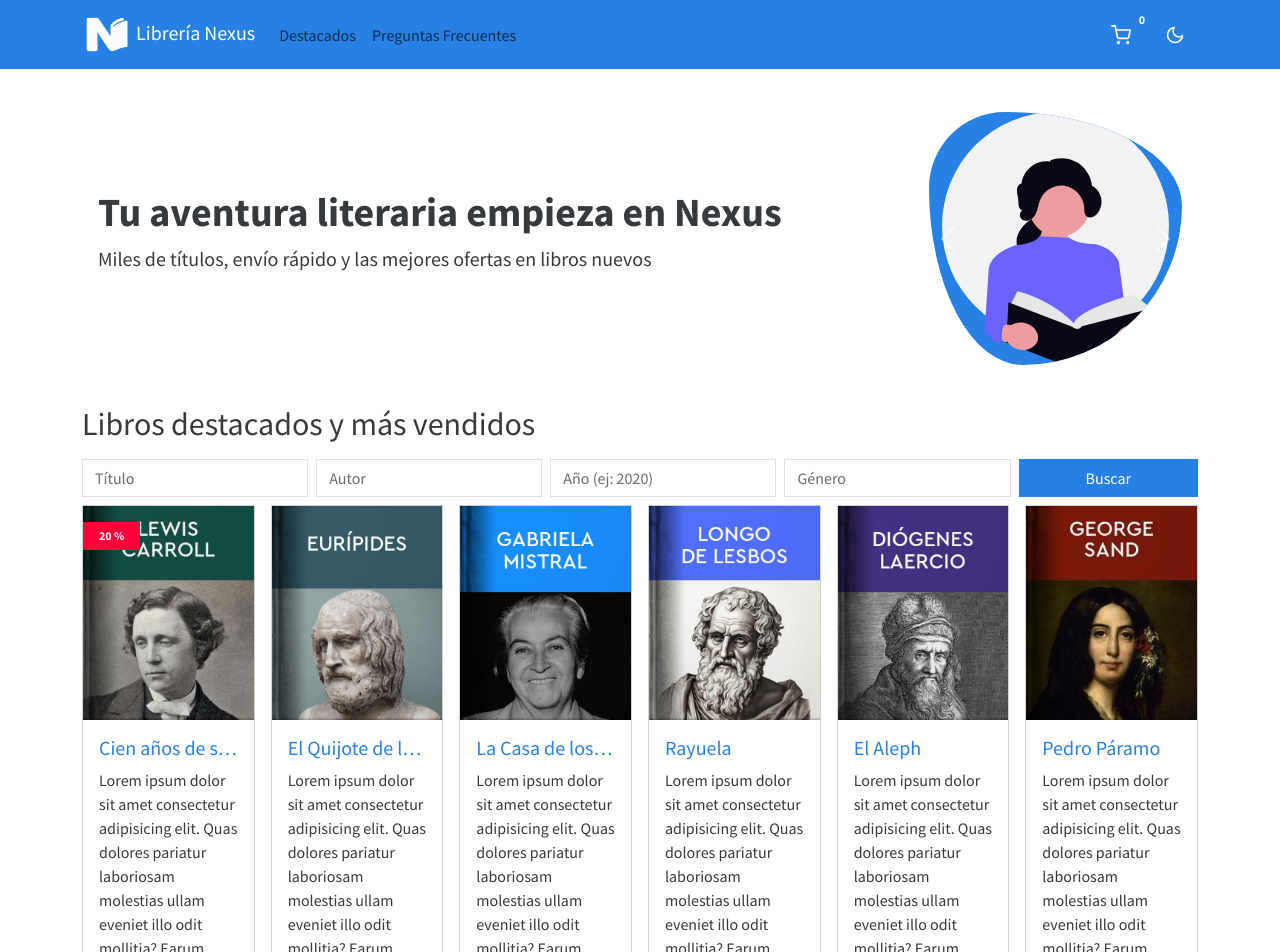
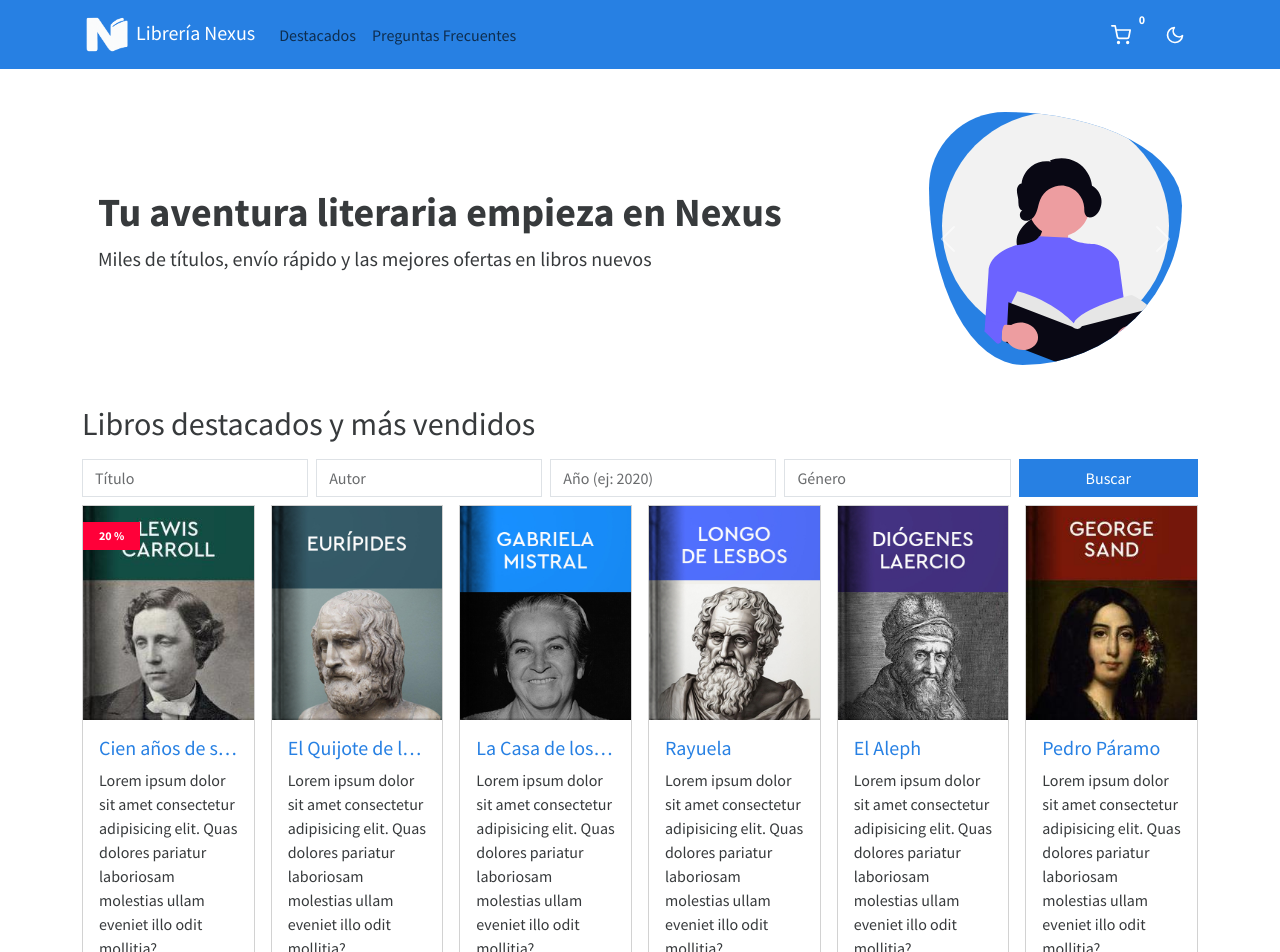
Before and after one commit to GuerreroWelinton/practice-angular-nexus-bookstore, an Angular app: page / in a window 1280 px wide. Shown: the top 952 px of the page. Built offline with nearby package versions, Linux system fonts and the light colour scheme.

Commit message:
feat: add TODOs for implementing book discounts, author, description, empty cart illustration, total price, and theme persistence

```diff
--- a/src/app/app.html
+++ b/src/app/app.html
@@ -14,6 +14,8 @@
   <div class="container py-5 d-flex flex-column gap-4">
     <nexus-hero> </nexus-hero>
 
+    <!-- TODO: Add books with discounts in slider, show 2 cards to slide -->
+
     <nexus-book-grid>
       <ng-container title> Libros destacados y más vendidos </ng-container>
 
--- a/src/app/components/book-card/book-card.html
+++ b/src/app/components/book-card/book-card.html
@@ -1,5 +1,6 @@
 <div class="card h-100">
   <div class="position-relative image-container" (click)="viewDetails.emit(book())">
+    <!-- TODO: In mobile change size to image -->
     <img
       class="card-img-top image-blur"
       [src]="baseImagePath + book().id + '.jpg'"
@@ -23,14 +24,13 @@
         {{ book().title }}
       </h5>
 
-      <!-- TODO: Add author -->
+      <!-- TODO: 1. Add author -->
 
       <p class="card-text mb-0">
         <!-- {{ book().description }} -->
-        <!-- TODO: Implement description  -->
+        <!-- TODO: 2. Implement description  -->
         Lorem ipsum dolor sit amet consectetur adipisicing elit. Quas dolores pariatur laboriosam
-        molestias ullam eveniet illo odit mollitia? Earum repellendus, dicta maiores numquam nulla
-        quos voluptate ipsum dignissimos explicabo odit!
+        molestias ullam eveniet illo odit mollitia?
       </p>
 
       <p class="card-text mb-0">
--- a/src/app/components/cart/cart.html
+++ b/src/app/components/cart/cart.html
@@ -12,7 +12,7 @@
       </li>
     } @empty {
       <li class="list-group-item d-flex justify-content-between align-items-center">
-        <!-- TODO: Add empty cart illustration -->
+        <!-- TODO: 3. Add empty cart illustration -->
         Tu carrito está vacío.
       </li>
     }
--- a/src/app/components/modal/modal.html
+++ b/src/app/components/modal/modal.html
@@ -36,8 +36,7 @@
         <p class="card-text mb-0">
           <!-- {{ book().description }} -->
           Lorem ipsum dolor sit amet consectetur adipisicing elit. Quas dolores pariatur laboriosam
-          molestias ullam eveniet illo odit mollitia? Earum repellendus, dicta maiores numquam nulla
-          quos voluptate ipsum dignissimos explicabo odit!
+          molestias ullam eveniet illo odit mollitia?
         </p>
       </div>
       <div class="modal-footer">
--- a/src/app/services/books-api-mock.ts
+++ b/src/app/services/books-api-mock.ts
@@ -7,6 +7,8 @@ import { BOOKS } from '../constants/books-mock';
 export class BooksApiMock {
   protected readonly books = signal(BOOKS);
 
+  // TODO: 8. Implement book filter logic here and save filters in localStorage
+
   getBooks() {
     return this.books.asReadonly();
   }
--- a/src/app/services/shopping-cart.ts
+++ b/src/app/services/shopping-cart.ts
@@ -8,8 +8,9 @@ import { ShoppingCartItem } from '../interfaces/shopping-cart-interface';
 })
 export class ShoppingCart {
   protected readonly cartItems = signal<ShoppingCartItem[]>([]);
-  // TODO: Add total price signal here
-  // TODO: Implement total price in cart component
+  // TODO: 4. Add total price signal here
+  // TODO: 5. Implement total price in cart component
+  // TODO: 6. Save cart in localStorage with effect to cartItems
   readonly totalCartItems = computed(() =>
     this.cartItems().reduce((total, item) => total + item.quantity, 0),
   );
--- a/src/app/services/theme-manager.ts
+++ b/src/app/services/theme-manager.ts
@@ -7,7 +7,7 @@ export class ThemeManager {
   readonly themes = ['light', 'dark'];
   readonly currentTheme = signal<string>(this.getCurrentTheme());
 
-  // TODO: Add effect for save currentTheme in localStorage
+  // TODO: 7. Add effect for save currentTheme in localStorage
 
   getCurrentTheme(): string {
     return document.body.getAttribute('data-bs-theme') || this.getBrowserTheme();
```
